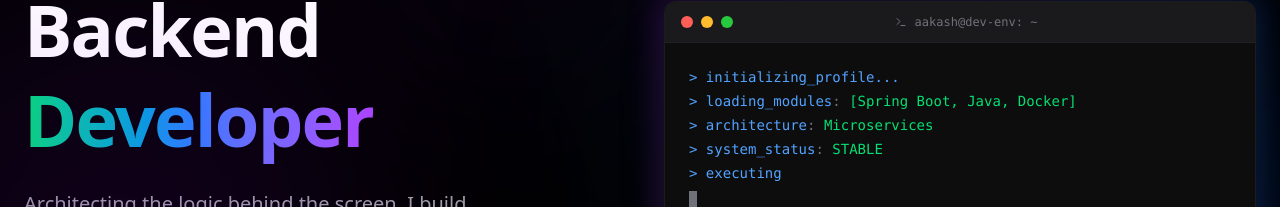
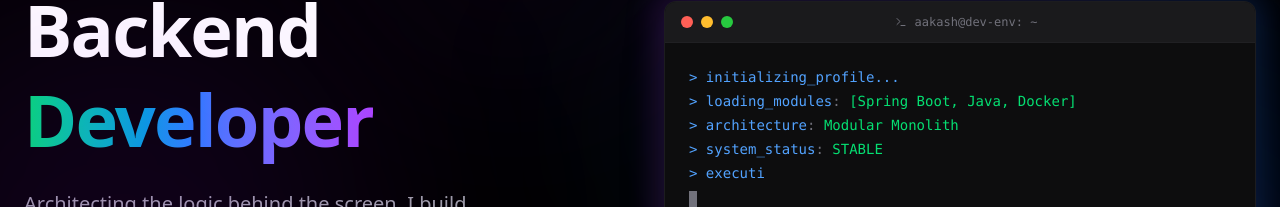
Before and after one commit to Aakashch-code/Portfolio, a React (Vite) app: page / in a window 1280 px wide. Shown: the part 283-490 px from the top of the page. Built offline with nearby package versions, Linux system fonts and the light colour scheme.

Commit message:
updated hero section

```diff
--- a/src/componants/HeroSection.jsx
+++ b/src/componants/HeroSection.jsx
@@ -25,7 +25,7 @@ const HeroSection = () => {
     const fullLog = [
         "> initializing_profile...",
         "> loading_modules: [Spring Boot, Java, Docker]",
-        "> architecture: Microservices",
+        "> architecture: Modular Monolith",
         "> system_status: STABLE",
         "> executing: build_scalable_systems()",
         "> user_identity: Aakash_Chauhan",
```
